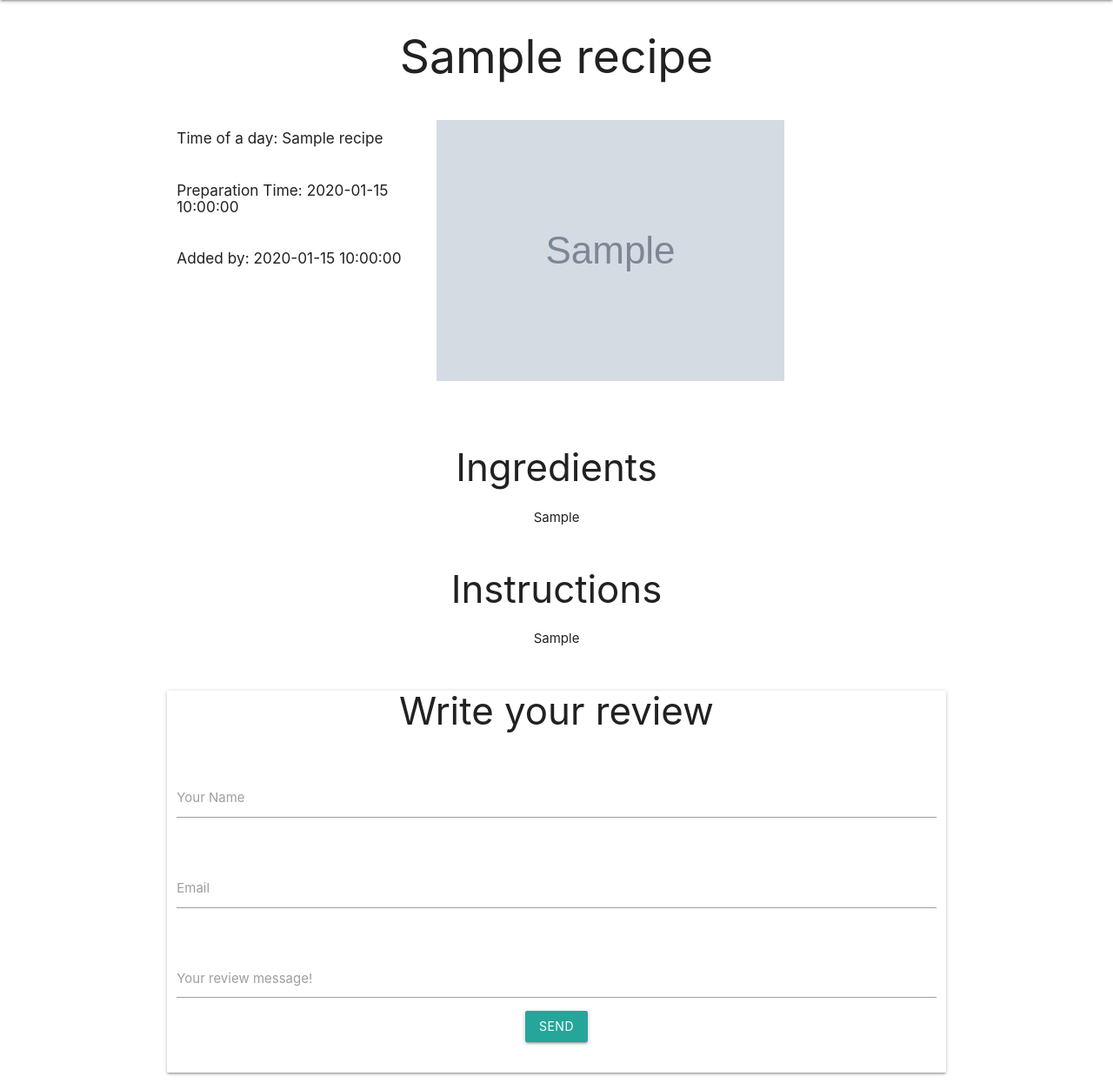
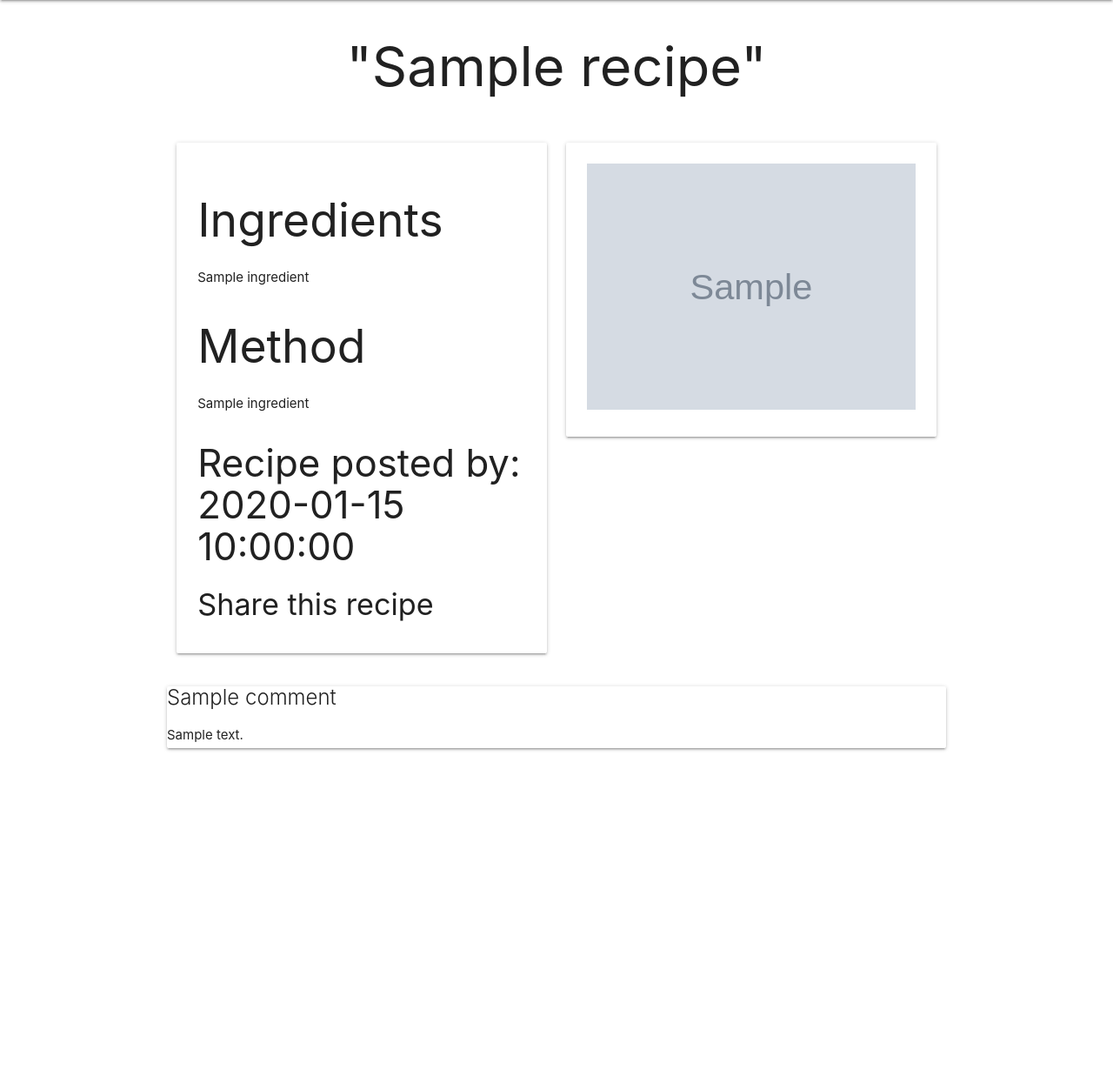
Before and after one commit to Code-Institute-Submissions/sami-sinnari-MilestoneProject3, a Flask app: template templates/recipe.html in a window 1280 px wide. Shown: the part 64-1317 px from the top of the page at 87% size. After the commit the page ends 927 px from the top, so only its background shows below. Run offline with Flask 2, Linux system fonts and the light colour scheme; the template is opened without the code that fills it: most values are stand-ins (such as "Sample title", 1, 10 or a date in 2020); grey boxes marked "Sample" are stand-in pictures; some libraries are stand-ins or nearby versions.

Commit message:
Customize recipe page and activated sharethis links

```diff
--- a/templates/recipe.html
+++ b/templates/recipe.html
@@ -1,72 +1,58 @@
-{% extends 'base.html' %}
+{% extends "base.html" %}
 {% block content %}
 
 <div class="container recipe-container">
+    <section class="container center-align">
         <div class="row">
           <div class="col s12">
-            <h2 class="center-align">{{ recipe.recipe_name }}</h2> <br>
+            <h1>"{{ recipe.recipe_name }}"</h1>
           </div>
-        <div class="row">
-            <div class="col s12 m4 ">
-                <h6> Time of a day: {{ recipe.category_name}}</h6> <br>
-                <h6> Preparation Time: {{ recipe.prep_time}}</h6> <br>
-                <h6> Added by: {{ recipe.added_by}}</h6>
         </div>
-            <div class="col s12 m8">
-                <img class="recipe_img responsive-img" src="{{ recipe.img_url}}" alt="photo of recipe">
+      </section>
+
+      <!-- Rectipe Details -->
+      <div class="row recipe_details">
+        <div class="col l6 s12 recipe-info-text">
+          <div class="card-panel">
+              <h2>Ingredients</h2>
+              {% for ingredient in recipe.recipe_ingredients.splitlines() %}
+                <p>{{ ingredient }}</p>
+              {% endfor %}
+              <h2>Method</h2>
+              {% for method in recipe.recipe_method.splitlines() %}
+                <p>{{ method }}</p>
+              {% endfor %}
+            <div id="recipe-by">
+              <h3>Recipe posted by: {{ recipe.added_by }}</h3>
+              <!-- Share Buttons, from sharethis.com -->
+              <h4>Share this recipe</h4>
+              <div class="sharethis-inline-share-buttons"></div>
             </div>
           </div>
         </div>
 
-    <div class="row">
-        <div class="col s12">
-            <h3 class="center-align">Ingredients</h3>
-            <p class="center-align"> {{ recipe.recipe_ingredients }}</p>
-        </div>
-        <div class="col s12">
-            <h3 class="center-align"> Instructions </h3>
-            <p class="center-align">{{ recipe.recipe_method }}</p>
+        <!-- Recipe Image -->
+        <div class="col l6 s12 recipe-image">
+          <div class="card-panel">
+            <img
+              class="responsive-img"
+              src="{{ recipe.img_url }}"
+              alt="image of {{ recipe.recipe_name }}"
+            />
           </div>
         </div>
-<!-- TEST SUBMIT REVIEW FORM-->
-    <div class="card center-align">
-        <div class="row">
-            <h3>Write your review</h3>
     </div>
 
-        <div class="row">
-            <form id="reviewForm" onsubmit="return sendMail(this);" class="col s12">
-            <div class="row">
-                <div class="input-field col s12">
-                <input id="name" type="text" name="name" class="validate">
-                <label for="name">Your Name</label>
-                </div>
-            </div>
-            <div class="row">
-                <div class="input-field col s12">
-                <input id="email" type="email" name="email" class="validate">
-                <label for="email">Email</label>
-                </div>
-            </div>
-            <div class="row">
-                    <form class="col s12">
-                        <div class="input-field col s12">
-                        <textarea id="message" name="message" class="materialize-textarea"></textarea>
-                        <label for="message">Your review message!</label>
-                        <button id="submit-btn" type="submit" class="btn send-btn">Send</button>
-                        </div>
-                    </form>
-                </div>
-            </form>
-        </div>
+    <div class='card'>
+      <div class='card-block'>
+          {% for comment in comments %}
+          <h4 class='card-title'>{{ comment.person_name }}</h4>
+          <p class='card-text'>{{ comment.user_comment}}</p>
+          {% endfor %}
       </div>
   </div>
 
 
 
 
-
-
-
-
 {% endblock %}
```
Lines whose indentation alone changed are shown as unchanged.
